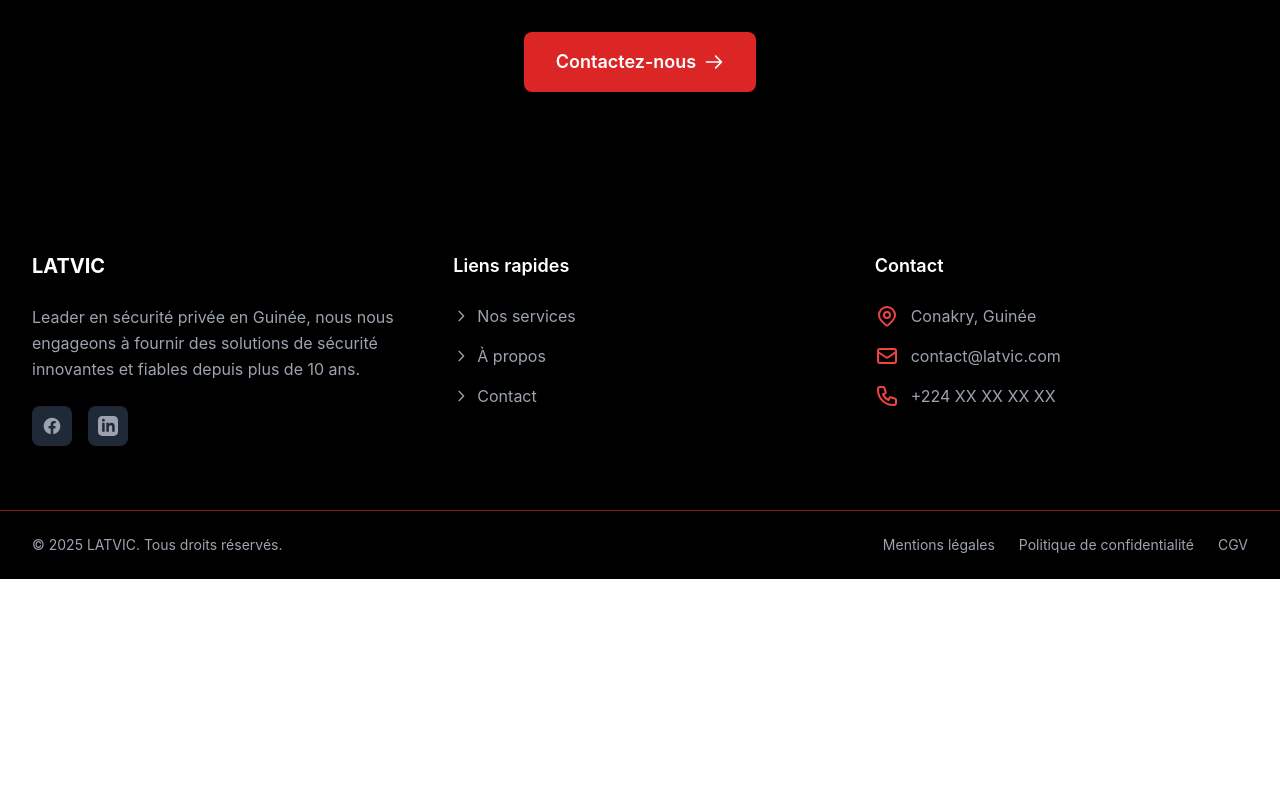
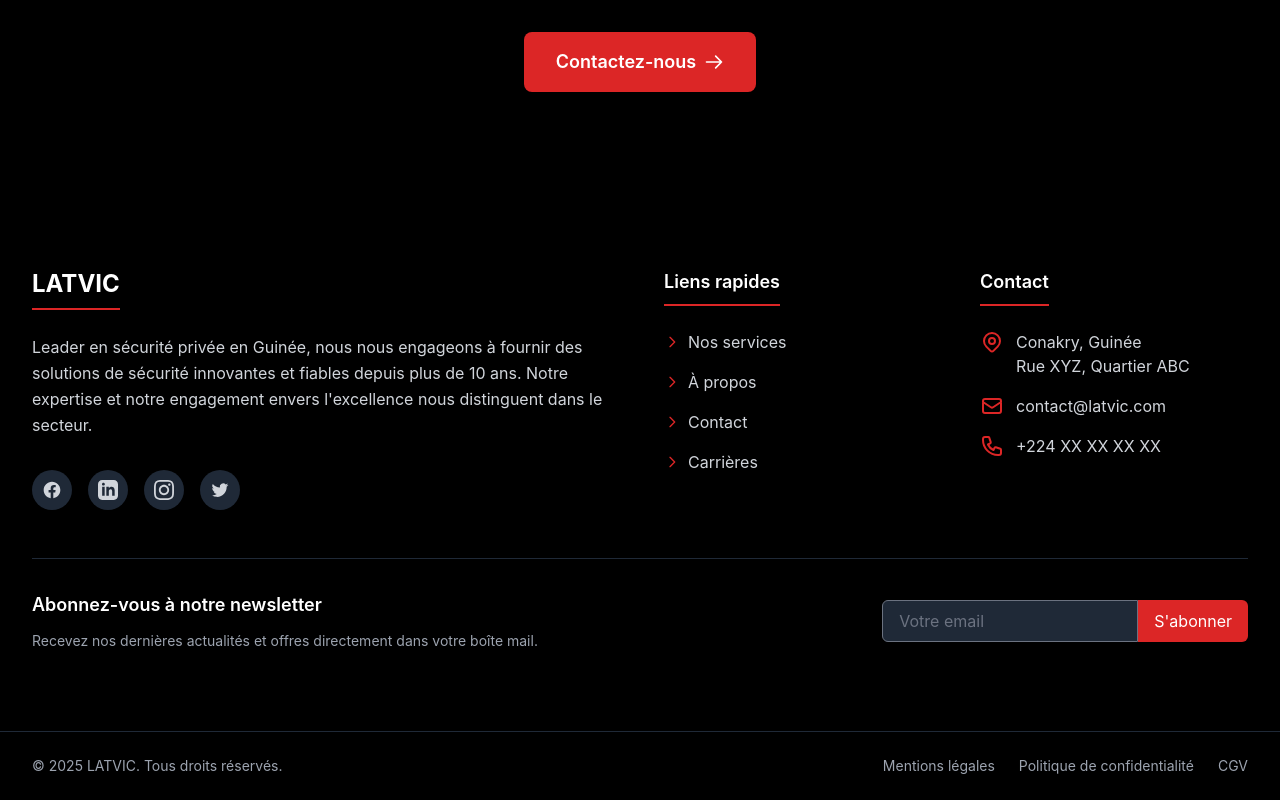
Before and after one commit to TBachirr/latvic, a React (Create React App) app: page /#/ in a window 1280 px wide. Shown: the part 3808-4608 px from the top of the page. Before the commit the page ends 4387 px from the top, so only its background shows below. Built offline with nearby package versions, Linux system fonts and the light colour scheme.

Commit message:
Scroll to top button + New Footer design

```diff
--- a/src/components/Layout.js
+++ b/src/components/Layout.js
@@ -1,9 +1,10 @@
-import React, { useState, useLayoutEffect } from 'react';
+import React, { useState, useLayoutEffect, useEffect } from 'react';
 import { Link, useLocation } from 'react-router-dom';
 
 export default function Layout({ children }) {
   const location = useLocation();
   const [isOpen, setIsOpen] = useState(false);
+  const [showScrollToTop, setShowScrollToTop] = useState(false);
 
   useLayoutEffect(() => {
     window.scrollTo({
@@ -22,6 +23,22 @@ export default function Layout({ children }) {
       }
     };
   }, [location.pathname]);
+
+  useEffect(() => {
+    const handleScroll = () => {
+      // Si on dépasse la hauteur de la section d'accueil (environ 100vh)
+      if (window.scrollY > window.innerHeight) {
+        setShowScrollToTop(true);
+      } else {
+        setShowScrollToTop(false);
+      }
+    };
+
+    window.addEventListener('scroll', handleScroll);
+    return () => {
+      window.removeEventListener('scroll', handleScroll);
+    };
+  }, []);
 
   return (
     <div className="min-h-screen bg-white overflow-x-hidden">
@@ -80,27 +97,39 @@ export default function Layout({ children }) {
       {/* Footer */}
       <footer className="bg-black">
         {/* Section principale */}
-        <div className="max-w-7xl mx-auto px-4 sm:px-6 lg:px-8 py-12 lg:py-16">
-          <div className="grid grid-cols-1 md:grid-cols-3 lg:grid-cols-3 gap-12">
+        <div className="max-w-7xl mx-auto px-4 sm:px-6 lg:px-8 py-16 lg:py-20">
+          <div className="grid grid-cols-1 md:grid-cols-3 lg:grid-cols-4 gap-12">
             {/* À propos */}
-            <div className="space-y-6">
+            <div className="lg:col-span-2 space-y-6">
               <div className="flex items-center">
-                <span className="text-white text-xl font-bold">LATVIC</span>
+                <span className="text-white text-2xl font-bold border-b-2 border-red-600 pb-2">LATVIC</span>
               </div>
-              <p className="text-gray-400 leading-relaxed">
-                Leader en sécurité privée en Guinée, nous nous engageons à fournir des solutions de sécurité innovantes et fiables depuis plus de 10 ans.
+              <p className="text-gray-300 leading-relaxed text-base">
+                Leader en sécurité privée en Guinée, nous nous engageons à fournir des solutions de sécurité innovantes et fiables depuis plus de 10 ans. Notre expertise et notre engagement envers l'excellence nous distinguent dans le secteur.
               </p>
-              <div className="flex space-x-4">
-                <a href="#" className="w-10 h-10 rounded-lg bg-gray-800 flex items-center justify-center text-gray-400 hover:bg-red-600 hover:text-white transition-all duration-300">
+              <div className="flex space-x-4 pt-2">
+                <a href="#" className="w-10 h-10 rounded-full bg-gray-800 flex items-center justify-center text-gray-300 hover:bg-red-600 hover:text-white transition-all duration-300 transform hover:-translate-y-1">
                   <span className="sr-only">Facebook</span>
                   <svg className="h-5 w-5" fill="currentColor" viewBox="0 0 24 24">
                     <path d="M22 12c0-5.523-4.477-10-10-10S2 6.477 2 12c0 4.991 3.657 9.128 8.438 9.878v-6.987h-2.54V12h2.54V9.797c0-2.506 1.492-3.89 3.777-3.89 1.094 0 2.238.195 2.238.195v2.46h-1.26c-1.243 0-1.63.771-1.63 1.562V12h2.773l-.443 2.89h-2.33v6.988C18.343 21.128 22 16.991 22 12z" />
                   </svg>
                 </a>
-                <a href="#" className="w-10 h-10 rounded-lg bg-gray-800 flex items-center justify-center text-gray-400 hover:bg-red-600 hover:text-white transition-all duration-300">
+                <a href="#" className="w-10 h-10 rounded-full bg-gray-800 flex items-center justify-center text-gray-300 hover:bg-red-600 hover:text-white transition-all duration-300 transform hover:-translate-y-1">
                   <span className="sr-only">LinkedIn</span>
                   <svg className="h-5 w-5" fill="currentColor" viewBox="0 0 24 24">
                     <path d="M19 0h-14c-2.761 0-5 2.239-5 5v14c0 2.761 2.239 5 5 5h14c2.762 0 5-2.239 5-5v-14c0-2.761-2.238-5-5-5zm-11 19h-3v-11h3v11zm-1.5-12.268c-.966 0-1.75-.79-1.75-1.764s.784-1.764 1.75-1.764 1.75.79 1.75 1.764-.783 1.764-1.75 1.764zm13.5 12.268h-3v-5.604c0-3.368-4-3.113-4 0v5.604h-3v-11h3v1.765c1.396-2.586 7-2.777 7 2.476v6.759z" />
+                  </svg>
+                </a>
+                <a href="#" className="w-10 h-10 rounded-full bg-gray-800 flex items-center justify-center text-gray-300 hover:bg-red-600 hover:text-white transition-all duration-300 transform hover:-translate-y-1">
+                  <span className="sr-only">Instagram</span>
+                  <svg className="h-5 w-5" fill="currentColor" viewBox="0 0 24 24">
+                    <path d="M12 2.163c3.204 0 3.584.012 4.85.07 3.252.148 4.771 1.691 4.919 4.919.058 1.265.069 1.645.069 4.849 0 3.205-.012 3.584-.069 4.849-.149 3.225-1.664 4.771-4.919 4.919-1.266.058-1.644.07-4.85.07-3.204 0-3.584-.012-4.849-.07-3.26-.149-4.771-1.699-4.919-4.92-.058-1.265-.07-1.644-.07-4.849 0-3.204.013-3.583.07-4.849.149-3.227 1.664-4.771 4.919-4.919 1.266-.057 1.645-.069 4.849-.069zm0-2.163c-3.259 0-3.667.014-4.947.072-4.358.2-6.78 2.618-6.98 6.98-.059 1.281-.073 1.689-.073 4.948 0 3.259.014 3.668.072 4.948.2 4.358 2.618 6.78 6.98 6.98 1.281.058 1.689.072 4.948.072 3.259 0 3.668-.014 4.948-.072 4.354-.2 6.782-2.618 6.979-6.98.059-1.28.073-1.689.073-4.948 0-3.259-.014-3.667-.072-4.947-.196-4.354-2.617-6.78-6.979-6.98-1.281-.059-1.69-.073-4.949-.073zm0 5.838c-3.403 0-6.162 2.759-6.162 6.162s2.759 6.163 6.162 6.163 6.162-2.759 6.162-6.163c0-3.403-2.759-6.162-6.162-6.162zm0 10.162c-2.209 0-4-1.79-4-4 0-2.209 1.791-4 4-4s4 1.791 4 4c0 2.21-1.791 4-4 4zm6.406-11.845c-.796 0-1.441.645-1.441 1.44s.645 1.44 1.441 1.44c.795 0 1.439-.645 1.439-1.44s-.644-1.44-1.439-1.44z" />
+                  </svg>
+                </a>
+                <a href="#" className="w-10 h-10 rounded-full bg-gray-800 flex items-center justify-center text-gray-300 hover:bg-red-600 hover:text-white transition-all duration-300 transform hover:-translate-y-1">
+                  <span className="sr-only">Twitter</span>
+                  <svg className="h-5 w-5" fill="currentColor" viewBox="0 0 24 24">
+                    <path d="M8.29 20.251c7.547 0 11.675-6.253 11.675-11.675 0-.178 0-.355-.012-.53A8.348 8.348 0 0022 5.92a8.19 8.19 0 01-2.357.646 4.118 4.118 0 001.804-2.27 8.224 8.224 0 01-2.605.996 4.107 4.107 0 00-6.993 3.743 11.65 11.65 0 01-8.457-4.287 4.106 4.106 0 001.27 5.477A4.072 4.072 0 012.8 9.713v.052a4.105 4.105 0 003.292 4.022 4.095 4.095 0 01-1.853.07 4.108 4.108 0 003.834 2.85A8.233 8.233 0 012 18.407a11.616 11.616 0 006.29 1.84" />
                   </svg>
                 </a>
               </div>
@@ -108,30 +137,38 @@ export default function Layout({ children }) {
 
             {/* Liens rapides */}
             <div>
-              <h3 className="text-lg font-semibold text-white mb-6">Liens rapides</h3>
+              <h3 className="text-lg font-semibold text-white mb-6 border-b-2 border-red-600 pb-2 inline-block">Liens rapides</h3>
               <ul className="space-y-4">
                 <li>
-                  <Link to="/services" className="text-gray-400 hover:text-red-500 transition-colors flex items-center">
-                    <svg className="w-4 h-4 mr-2" fill="none" stroke="currentColor" viewBox="0 0 24 24">
+                  <Link to="/services" className="text-gray-300 hover:text-red-500 transition-colors flex items-center group">
+                    <svg className="w-4 h-4 mr-2 text-red-600 group-hover:translate-x-1 transition-transform" fill="none" stroke="currentColor" viewBox="0 0 24 24">
                       <path strokeLinecap="round" strokeLinejoin="round" strokeWidth={2} d="M9 5l7 7-7 7" />
                     </svg>
                     Nos services
                   </Link>
                 </li>
                 <li>
-                  <Link to="/about" className="text-gray-400 hover:text-red-500 transition-colors flex items-center">
-                    <svg className="w-4 h-4 mr-2" fill="none" stroke="currentColor" viewBox="0 0 24 24">
+                  <Link to="/about" className="text-gray-300 hover:text-red-500 transition-colors flex items-center group">
+                    <svg className="w-4 h-4 mr-2 text-red-600 group-hover:translate-x-1 transition-transform" fill="none" stroke="currentColor" viewBox="0 0 24 24">
                       <path strokeLinecap="round" strokeLinejoin="round" strokeWidth={2} d="M9 5l7 7-7 7" />
                     </svg>
                     À propos
                   </Link>
                 </li>
                 <li>
-                  <Link to="/contact" className="text-gray-400 hover:text-red-500 transition-colors flex items-center">
-                    <svg className="w-4 h-4 mr-2" fill="none" stroke="currentColor" viewBox="0 0 24 24">
+                  <Link to="/contact" className="text-gray-300 hover:text-red-500 transition-colors flex items-center group">
+                    <svg className="w-4 h-4 mr-2 text-red-600 group-hover:translate-x-1 transition-transform" fill="none" stroke="currentColor" viewBox="0 0 24 24">
                       <path strokeLinecap="round" strokeLinejoin="round" strokeWidth={2} d="M9 5l7 7-7 7" />
                     </svg>
                     Contact
+                  </Link>
+                </li>
+                <li>
+                  <Link to="/careers" className="text-gray-300 hover:text-red-500 transition-colors flex items-center group">
+                    <svg className="w-4 h-4 mr-2 text-red-600 group-hover:translate-x-1 transition-transform" fill="none" stroke="currentColor" viewBox="0 0 24 24">
+                      <path strokeLinecap="round" strokeLinejoin="round" strokeWidth={2} d="M9 5l7 7-7 7" />
+                    </svg>
+                    Carrières
                   </Link>
                 </li>
               </ul>
@@ -139,34 +176,48 @@ export default function Layout({ children }) {
 
             {/* Contact */}
             <div>
-              <h3 className="text-lg font-semibold text-white mb-6">Contact</h3>
+              <h3 className="text-lg font-semibold text-white mb-6 border-b-2 border-red-600 pb-2 inline-block">Contact</h3>
               <ul className="space-y-4">
-                <li className="flex items-start">
-                  <svg className="w-6 h-6 text-red-500 mr-3 flex-shrink-0" fill="none" viewBox="0 0 24 24" stroke="currentColor">
+                <li className="flex items-start group">
+                  <svg className="w-6 h-6 text-red-600 mr-3 flex-shrink-0 group-hover:scale-110 transition-transform" fill="none" viewBox="0 0 24 24" stroke="currentColor">
                     <path strokeLinecap="round" strokeLinejoin="round" strokeWidth={2} d="M17.657 16.657L13.414 20.9a1.998 1.998 0 01-2.827 0l-4.244-4.243a8 8 0 1111.314 0z" />
                     <path strokeLinecap="round" strokeLinejoin="round" strokeWidth={2} d="M15 11a3 3 0 11-6 0 3 3 0 016 0z" />
                   </svg>
-                  <span className="text-gray-400">Conakry, Guinée</span>
+                  <span className="text-gray-300">Conakry, Guinée<br />Rue XYZ, Quartier ABC</span>
                 </li>
-                <li className="flex items-start">
-                  <svg className="w-6 h-6 text-red-500 mr-3 flex-shrink-0" fill="none" viewBox="0 0 24 24" stroke="currentColor">
+                <li className="flex items-start group">
+                  <svg className="w-6 h-6 text-red-600 mr-3 flex-shrink-0 group-hover:scale-110 transition-transform" fill="none" viewBox="0 0 24 24" stroke="currentColor">
                     <path strokeLinecap="round" strokeLinejoin="round" strokeWidth={2} d="M3 8l7.89 5.26a2 2 0 002.22 0L21 8M5 19h14a2 2 0 002-2V7a2 2 0 00-2-2H5a2 2 0 00-2 2v10a2 2 0 002 2z" />
                   </svg>
-                  <span className="text-gray-400">contact@latvic.com</span>
+                  <span className="text-gray-300">contact@latvic.com</span>
                 </li>
-                <li className="flex items-start">
-                  <svg className="w-6 h-6 text-red-500 mr-3 flex-shrink-0" fill="none" viewBox="0 0 24 24" stroke="currentColor">
+                <li className="flex items-start group">
+                  <svg className="w-6 h-6 text-red-600 mr-3 flex-shrink-0 group-hover:scale-110 transition-transform" fill="none" viewBox="0 0 24 24" stroke="currentColor">
                     <path strokeLinecap="round" strokeLinejoin="round" strokeWidth={2} d="M3 5a2 2 0 012-2h3.28a1 1 0 01.948.684l1.498 4.493a1 1 0 01-.502 1.21l-2.257 1.13a11.042 11.042 0 005.516 5.516l1.13-2.257a1 1 0 011.21-.502l4.493 1.498a1 1 0 01.684.949V19a2 2 0 01-2 2h-1C9.716 21 3 14.284 3 6V5z" />
                   </svg>
-                  <span className="text-gray-400">+224 XX XX XX XX</span>
+                  <span className="text-gray-300">+224 XX XX XX XX</span>
                 </li>
               </ul>
+            </div>
+          </div>
+
+          {/* Newsletter */}
+          <div className="mt-12 pt-8 border-t border-gray-800">
+            <div className="flex flex-col md:flex-row md:items-center md:justify-between">
+              <div className="flex-grow md:mr-12 mb-6 md:mb-0">
+                <h3 className="text-lg font-semibold text-white mb-3">Abonnez-vous à notre newsletter</h3>
+                <p className="text-gray-400 text-sm">Recevez nos dernières actualités et offres directement dans votre boîte mail.</p>
+              </div>
+              <div className="flex-shrink-0 flex w-full md:w-auto">
+                <input type="email" placeholder="Votre email" className="bg-gray-800 text-white px-4 py-2 rounded-l-md focus:outline-none focus:ring-2 focus:ring-red-600 flex-grow md:w-64" />
+                <button className="bg-red-600 hover:bg-red-700 text-white px-4 py-2 rounded-r-md transition-colors">S'abonner</button>
+              </div>
             </div>
           </div>
         </div>
 
         {/* Barre de copyright */}
-        <div className="border-t border-red-900">
+        <div className="border-t border-gray-800">
           <div className="max-w-7xl mx-auto px-4 sm:px-6 lg:px-8 py-6">
             <div className="flex flex-col md:flex-row justify-between items-center">
               <p className="text-gray-400 text-sm">
@@ -186,6 +237,19 @@ export default function Layout({ children }) {
             </div>
           </div>
         </div>
+
+        {/* Bouton retour en haut */}
+        {showScrollToTop && (
+          <button
+            onClick={() => window.scrollTo({ top: 0, behavior: 'smooth' })}
+            className="fixed bottom-8 right-8 bg-red-600 hover:bg-red-700 text-white p-3 rounded-full shadow-lg transition-all duration-300 hover:scale-110 focus:outline-none"
+            aria-label="Retour en haut"
+          >
+            <svg className="w-6 h-6" fill="none" stroke="currentColor" viewBox="0 0 24 24">
+              <path strokeLinecap="round" strokeLinejoin="round" strokeWidth={2} d="M5 10l7-7m0 0l7 7m-7-7v18" />
+            </svg>
+          </button>
+        )}
       </footer>
     </div>
   );
```
